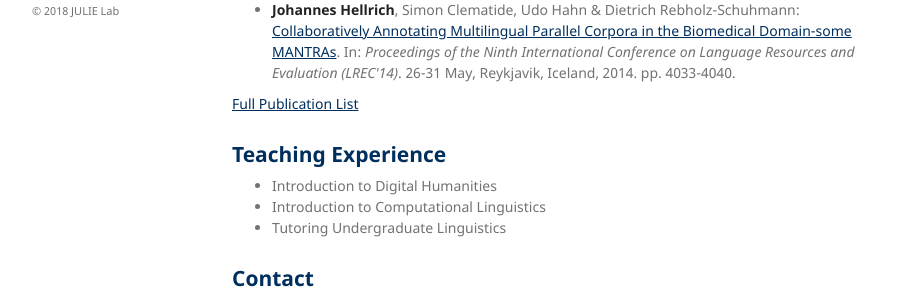
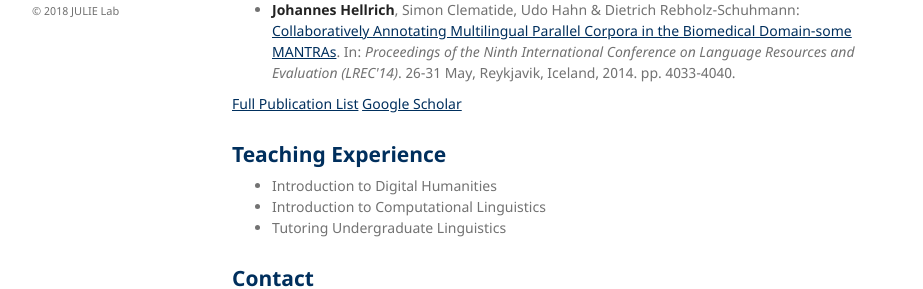
Before and after one commit to JULIELab/JULIELab.github.io, a Jekyll site: the page built from Staff/Hellrich/index.md, in a window 1280 px wide and 1087 px high. Shown: the part 530-819 px from the top of the window, without its empty margins (178-1101 px from the left). Built offline with Jekyll 4.4.1, drawn with Linux system fonts in a browser that asks for light colours; our own code applies the rules of GitHub Pages for plain Markdown files.

Commit message:
Update index.md

```diff
--- a/Staff/Hellrich/index.md
+++ b/Staff/Hellrich/index.md
@@ -17,6 +17,7 @@ My research is focussed on lexical semantics in diachronic and multilingual sett
 * **Johannes Hellrich**, Simon Clematide, Udo Hahn & Dietrich Rebholz-Schuhmann: [Collaboratively Annotating Multilingual Parallel Corpora in the Biomedical Domain-some MANTRAs](http://www.lrec-conf.org/proceedings/lrec2014/pdf/1064_Paper.pdf). In: *Proceedings of the Ninth International Conference on Language Resources and Evaluation (LREC\'14)*. 26-31 May, Reykjavik, Iceland, 2014. pp. 4033-4040.
 
 [Full Publication List](publication.html)
+[Google Scholar](https://scholar.google.de/citations?user=y89Vn00AAAAJ)
 
 ## Teaching Experience
 * Introduction to Digital Humanities
```
